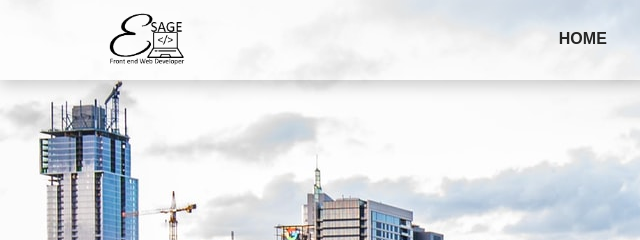
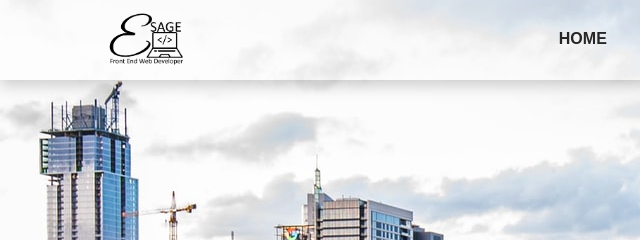
Before and after one commit to Esagecc/trans_resp_site, a plain HTML site: page index.html in a window 1280 px wide. Shown: the top 240 px of the page, 0-640 px from the left. Drawn offline with nearby package versions, Linux system fonts and the light colour scheme.

Commit message:
Updated the logo path

```diff
--- a/index.html
+++ b/index.html
@@ -19,7 +19,7 @@
 <body>
     <section>
         <header>
-            <a href="#" class="logo"><img class="mylogo" src="mylogosm.gif"></a>
+            <a href="#" class="logo"><img class="mylogo" src="mylogofileblksml.png"></a>
             <a href="#" class="toggle">Menu</a>
             <ul class="active">
                 <li><a href="#">Home</a></li>
```
